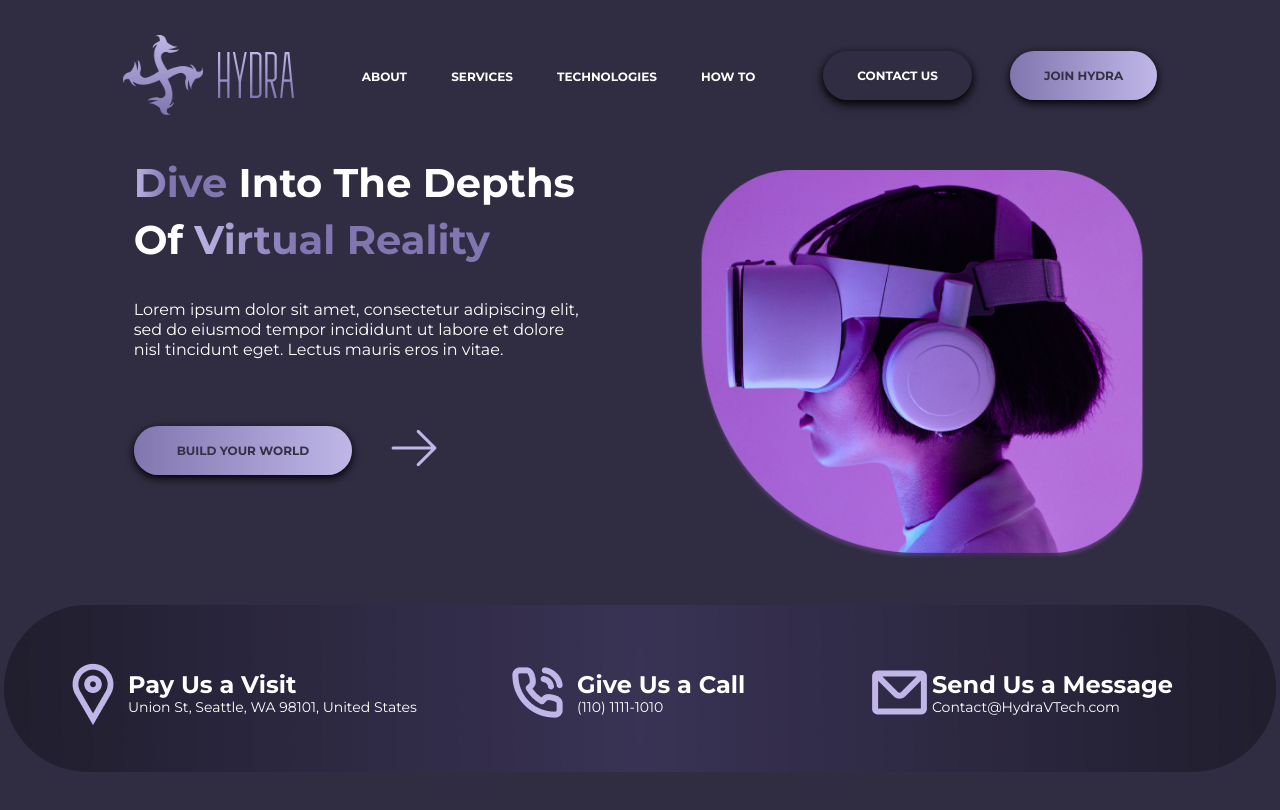
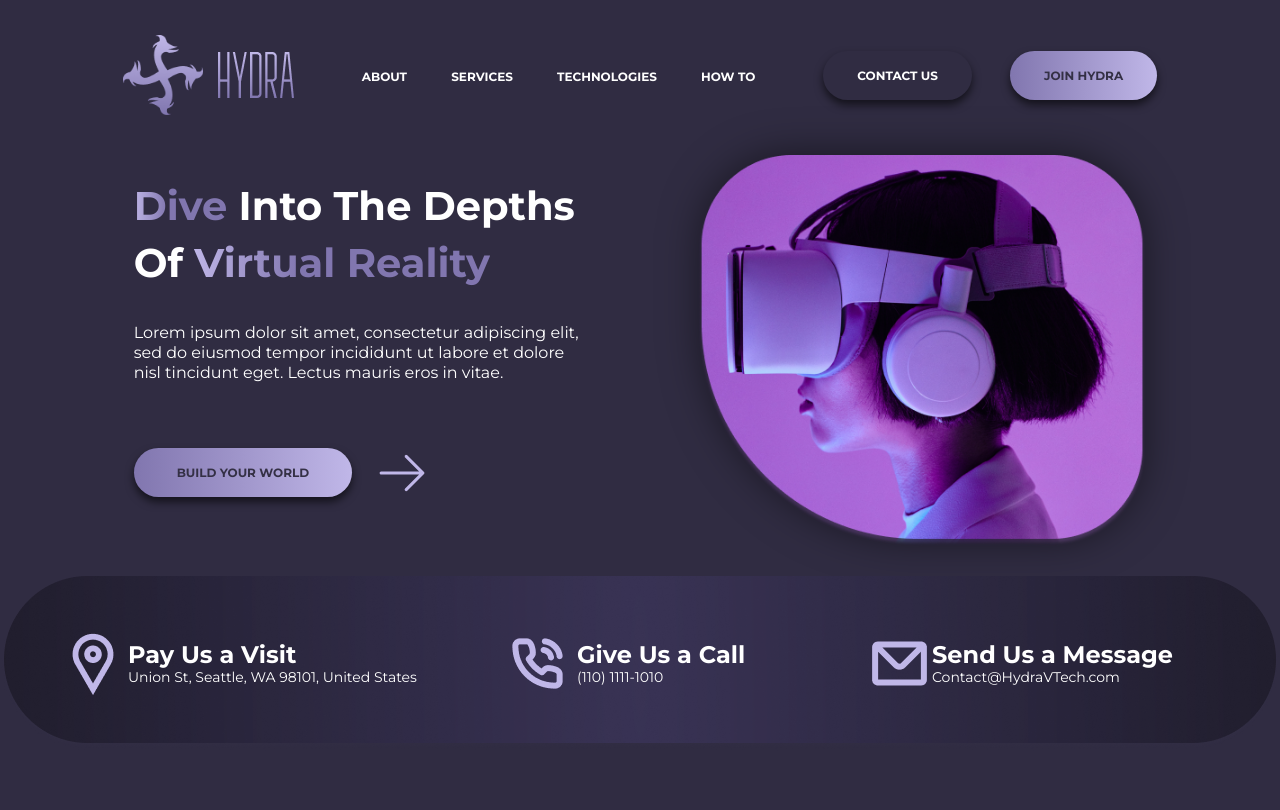
Before and after one commit to victordev86/hydra-vr, a plain HTML site: page index.html in a window 1280 px wide. Shown: the top 810 px of the page. Drawn offline with Linux system fonts and the light colour scheme.

Commit message:
drop shadow added to buttons and to the main img(.vr-mask)

```diff
--- a/index.html
+++ b/index.html
@@ -47,14 +47,15 @@
                 <p>Lorem ipsum dolor sit amet, consectetur adipiscing elit,
                     sed do eiusmod tempor incididunt ut labore et dolore
                     nisl tincidunt eget. Lectus mauris eros in vitae.</p>
+                <div class="build-arrow">
+                    <button id="build">BUILD YOUR WORLD</button>
 
-                <button id="build">BUILD YOUR WORLD</button>
-
-                <img class="arrow" src="./images/arrow-small-right.png" alt="arrow-right">
+                    <img class="arrow" src="./images/arrow-small-right.png" alt="arrow-right">
+                </div>
             </section>
 
             <section class="right-section">
-                <img class="vr-mask" src="./images/Mask VR.png" alt="VR-mask">
+                    <img class="vr-mask" src="./images/Mask VR.png" alt="VR-mask">
             </section>
         </main>
 
--- a/style.css
+++ b/style.css
@@ -21,7 +21,7 @@ header {
     align-items: center;
 }
 
-.header-logo{
+.header-logo {
     display: flex;
     align-items: center;
     justify-content: center;
@@ -57,12 +57,10 @@ header {
     line-height: 15px;
     color: #FFFFFF;
     padding: 17px 34px;
-    border: 2px solid #FFFFFF;
     border-radius: 40px;
-    filter: drop-shadow(0px 4px 4px rgba(0, 0, 0, 0.25));
+    filter: drop-shadow(0px 5px 4px rgba(0, 0, 0, 0.589));
     background-color: #302C42;
     margin-right: 38px;
-    box-shadow: 0px 3px 8px black;
     border: none;
     cursor: pointer;
 }
@@ -83,8 +81,7 @@ header {
     padding: 17px 34px;
     background: linear-gradient(90deg, #8176AF 0%, #C0B7E8 100%);
     border-radius: 40px;
-    box-shadow: 0px 3px 8px black;
-    border: none;
+    filter: drop-shadow(0px 5px 4px rgba(0, 0, 0, 0.589));    border: none;
     cursor: pointer;
 }
 
@@ -139,9 +136,15 @@ p {
     font-weight: 400;
     font-size: 16px;
     line-height: 20px;
-    margin-bottom: 66px;
+    margin-bottom: 40px;
     color: #FFFFFF;
     width: 450px;
+}
+
+.build-arrow {
+    display: flex;
+    align-items: center;
+    justify-content: center;
 }
 
 #build {
@@ -152,8 +155,7 @@ p {
     color: #343045;
     background: linear-gradient(90deg, #8176AF 0%, #C0B7E8 100%);
     border-radius: 40px;
-    box-shadow: 0px 3px 8px black;
-    padding: 17px 43px;
+    filter: drop-shadow(0px 5px 4px rgba(0, 0, 0, 0.589));    padding: 17px 43px;
     border: none;
     cursor: pointer;
 }
@@ -167,12 +169,8 @@ p {
 }
 
 .arrow {
-    position: relative;
     width: 100px;
     height: 100px;
-    bottom: 77px;
-    left: 230px;
-    cursor: pointer;
 }
 
 .right-section {
@@ -185,6 +183,7 @@ p {
     height: 90%;
     margin: 0 0 0 auto;
     display: block;
+    filter: drop-shadow(0 0 20px rgba(0, 0, 0, 0.5));
 }
 
 footer {
```
